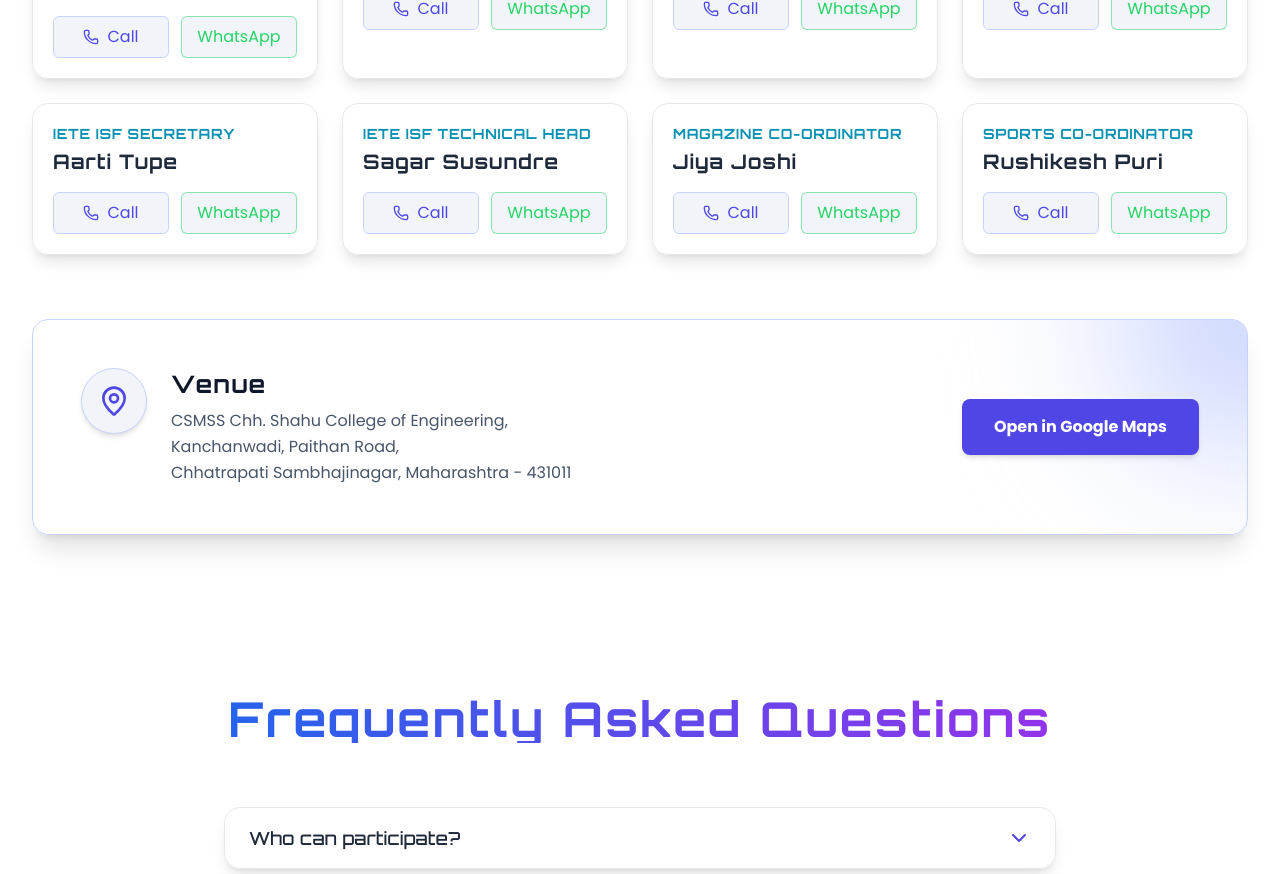
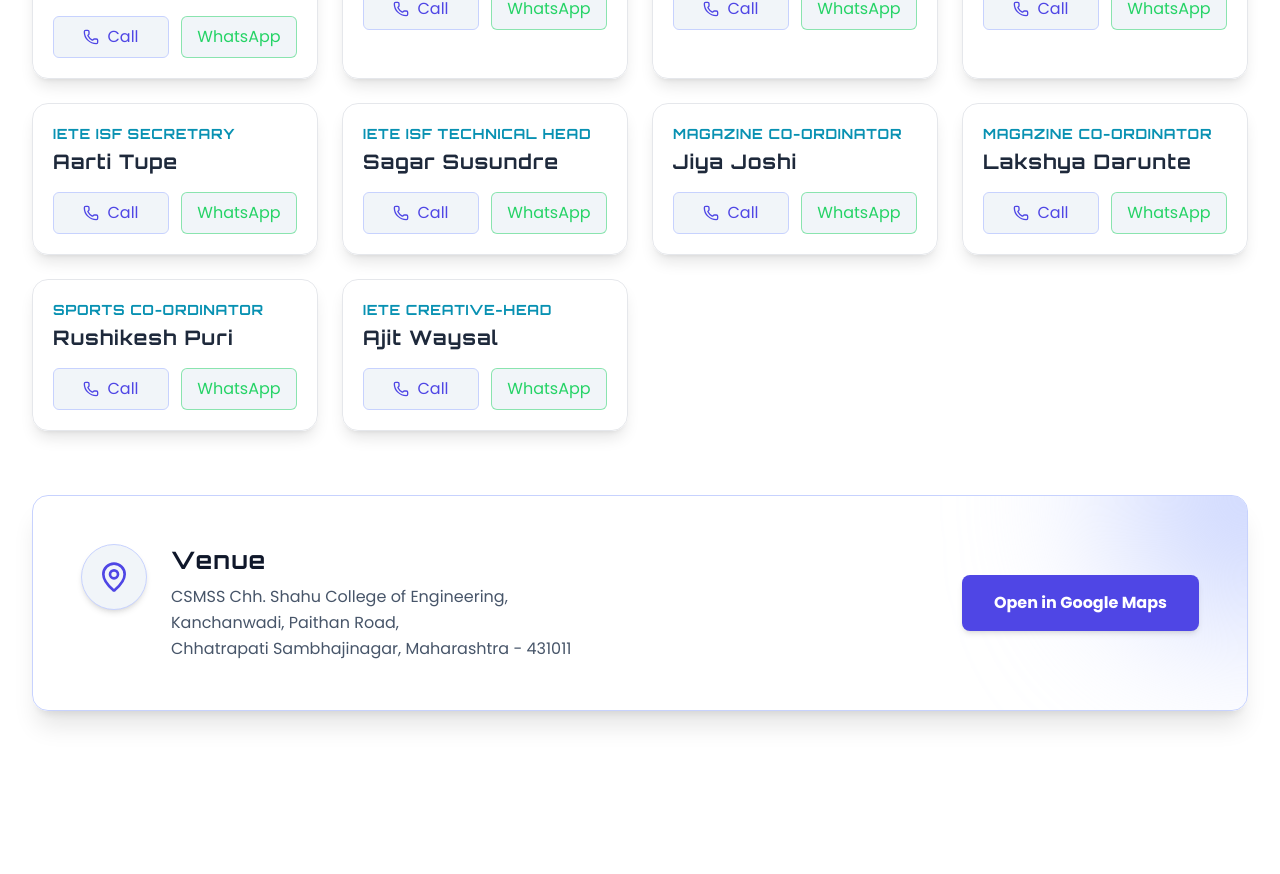
Before and after one commit to Saurabh-Shinde-Patil/TechTonic-2026, a React (Vite) app: page / in a window 1280 px wide. Shown: the part 4940-5814 px from the top of the page. Built offline with nearby package versions, Linux system fonts and the light colour scheme.

Commit message:
add memeber in organizing commitee

```diff
--- a/src/data/siteData.js
+++ b/src/data/siteData.js
@@ -141,7 +141,9 @@
   { role: 'IETE ISF Secretary', name: 'Aarti Tupe', phone: '9860734558' },
   { role: 'IETE ISF Technical Head', name: 'Sagar Susundre', phone: '8830157631' },
   { role: 'Magazine Co-Ordinator', name: 'Jiya Joshi', phone: '9595124123' },
-  { role: 'Sports Co-Ordinator', name: 'Rushikesh Puri', phone: '8767120507' }
+  { role: 'Magazine Co-Ordinator', name: 'Lakshya Darunte', phone: '8668344898' },
+  { role: 'Sports Co-Ordinator', name: 'Rushikesh Puri', phone: '8767120507' },
+  { role: 'IETE Creative-Head', name: 'Ajit Waysal', phone: '9227320704' }
 ];
 
 export const leadership = [
```
